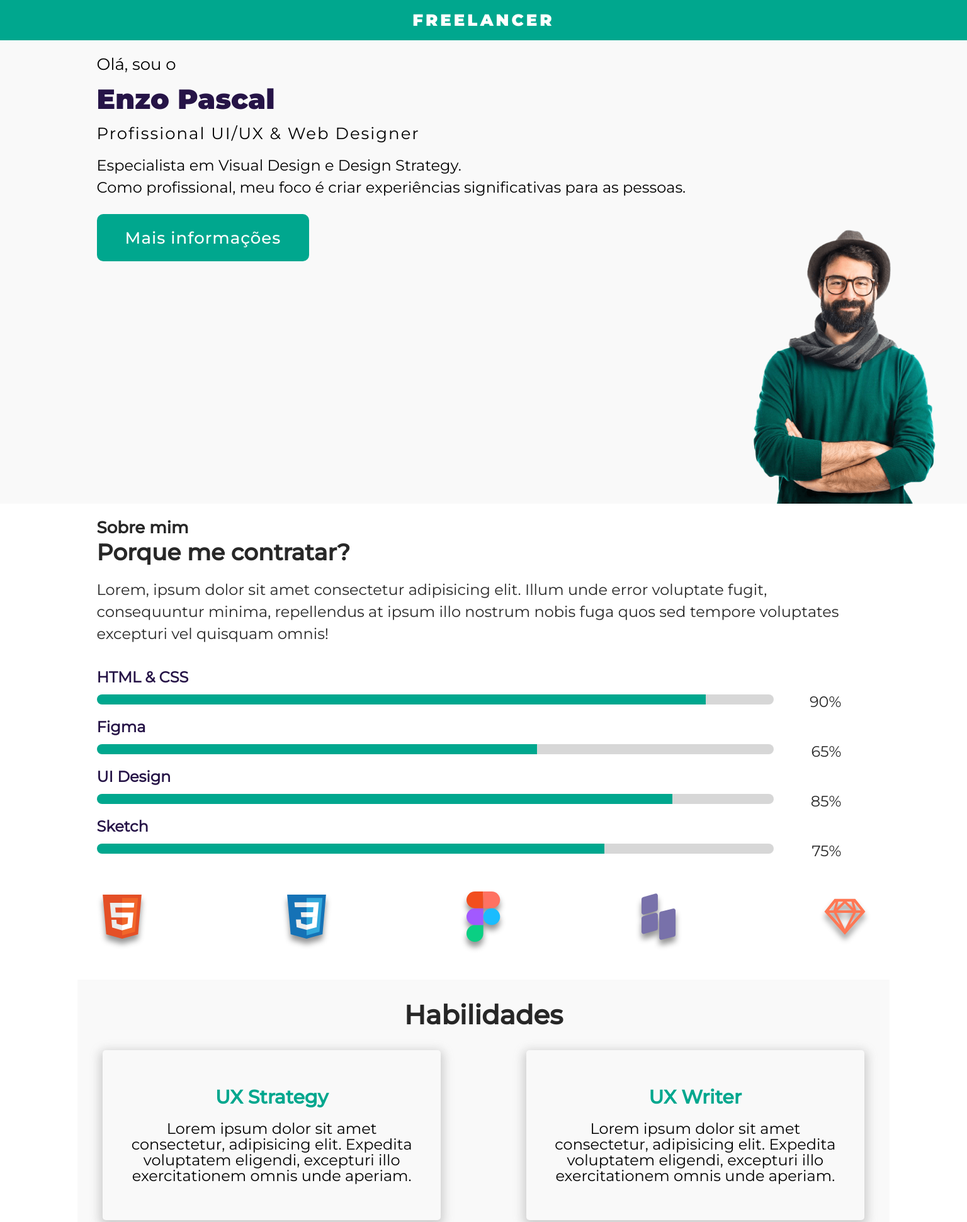
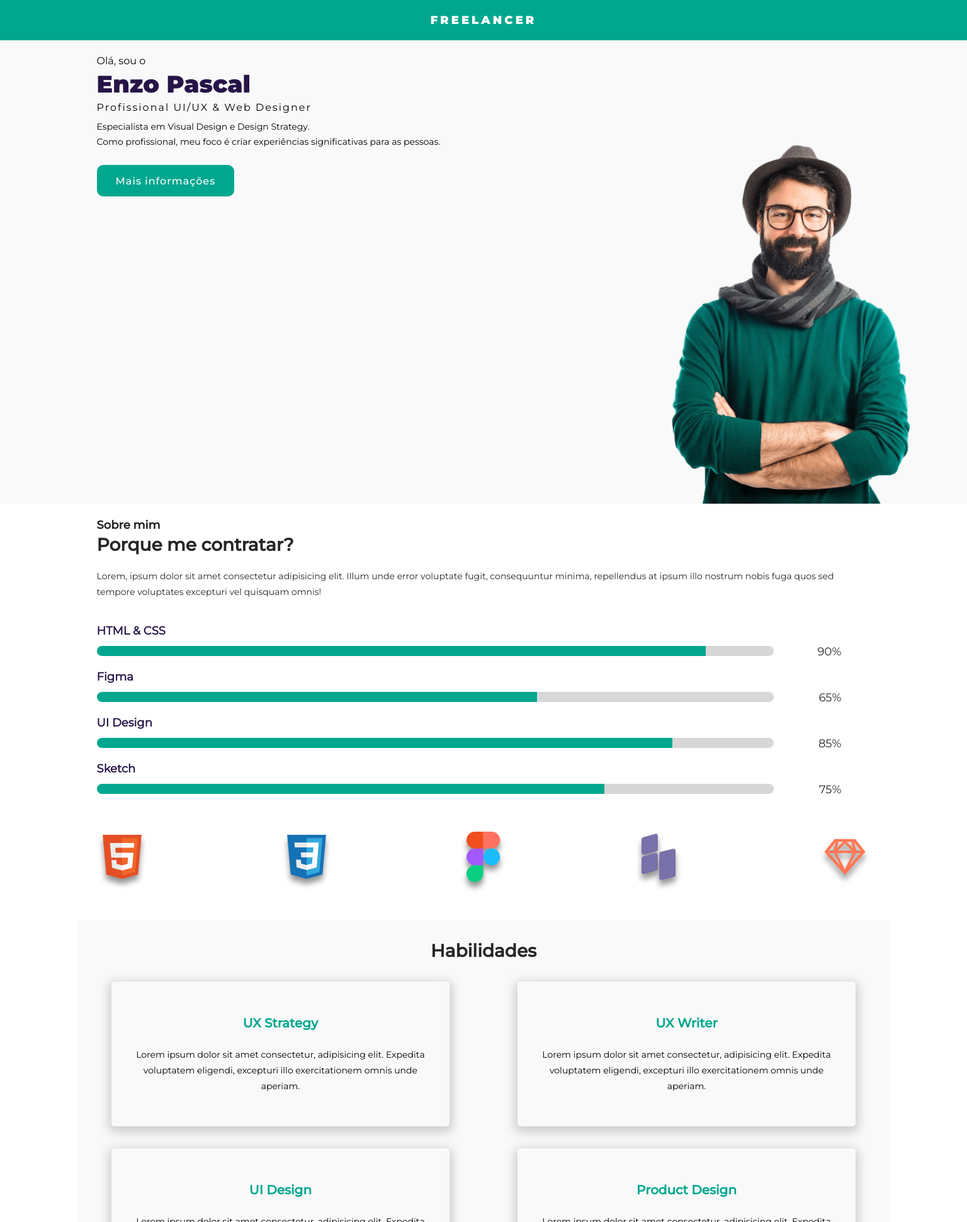
Before and after one commit to BielTsei/pagina_pessoal_enzo_pascal_responsivo, a plain HTML site: page index.html in a window 1536 px wide. Shown: the top 1941 px of the page at 63% size. Drawn offline with Linux system fonts and the light colour scheme.

Commit message:
Layout 'pronto'

```diff
--- a/style2.css
+++ b/style2.css
@@ -25,7 +25,7 @@ a.hover {
 }
 
 .logo {
-  font-size: 40px;
+  font-size: 18px;
   text-transform: uppercase;
   letter-spacing: 4px;
   font-family: "Montserrat-Black";
@@ -364,19 +364,16 @@ nav {
   }
 
   .title_contato {
-    margin-bottom: 25px;
     font-size: 38px;
   }
 
   #contato {
-    margin: 15px 0px 25px 0px;
     font-size: 28px;
   }
 
   .atribuição {
     font-size: 20px;
     text-align: center;
-    padding-bottom: 40px;
   }
 }
 
@@ -701,19 +698,16 @@ nav {
   }
 
   .title_contato {
-    margin-bottom: 25px;
     font-size: 38px;
   }
 
   #contato {
-    margin: 15px 0px 25px 0px;
     font-size: 28px;
   }
 
   .atribuição {
     font-size: 20px;
     text-align: center;
-    padding-bottom: 40px;
   }
 }
 
@@ -1038,19 +1032,16 @@ nav {
   }
 
   .title_contato {
-    margin-bottom: 25px;
     font-size: 38px;
   }
 
   #contato {
-    margin: 15px 0px 25px 0px;
     font-size: 28px;
   }
 
   .atribuição {
     font-size: 20px;
     text-align: center;
-    padding-bottom: 40px;
   }
 }
 
@@ -1420,13 +1411,6 @@ nav {
 }
 
 @media (min-width: 1024px) {
-  .logo {
-    font-size: 26px;
-    text-transform: uppercase;
-    letter-spacing: 4px;
-    font-family: "Montserrat-Black";
-  }
-
   .fundo {
     margin: 0;
     height: 92vh;
@@ -1441,7 +1425,7 @@ nav {
   }
 
   .ola {
-    font-size: 20px;
+    font-size: 16px;
     font-family: "Montserrat-Regular";
     box-sizing: border-box;
     padding-top: 25px;
@@ -1450,28 +1434,28 @@ nav {
   .nome {
     font-size: 38px;
     font-family: "Montserrat-Black";
-    margin-top: 20px;
+    margin-top: 10px;
   }
 
   .qualificacoes {
-    font-size: 18px;
-    font-family: "Montserrat-Regular";
-    margin-top: 20px;
+    font-size: 16px;
+    font-family: "Montserrat-Regular";
+    margin-top: 10px;
     letter-spacing: 2px;
   }
 
   .paragrafo {
-    font-size: 16px;
+    font-size: 14px;
     line-height: 24px;
     font-family: "Montserrat-Regular";
-    margin-top: 20px;
+    margin-top: 10px;
   }
 
   .foto {
     display: flex;
-    width: 290px;
+    width: 380px;
     position: absolute;
-    right: 50px;
+    right: 90px;
     bottom: 0;
   }
 
@@ -1509,6 +1493,11 @@ nav {
   #sobre_mim {
     margin-bottom: 1vh;
     margin-top: 25px;
+    font-size: 18px;
+  }
+
+  .title_sobre_mim h2 {
+    font-size: 28px;
   }
 
   .paragrafo_sobre_mim {
@@ -1517,8 +1506,8 @@ nav {
     width: auto;
     height: auto;
     color: #272727;
-    font-size: 18px;
-    line-height: 33px;
+    font-size: 14px;
+    line-height: 25px;
     margin-top: 3vh;
     margin-bottom: 5vh;
   }
@@ -1531,7 +1520,7 @@ nav {
     font-family: "Montserrat-Regular";
     font-weight: 900;
     display: inline-block;
-    font-size: 1.2em;
+    font-size: 18px;
     color: #261447;
     margin-bottom: 15px;
   }
@@ -1541,7 +1530,7 @@ nav {
     font-family: "Montserrat-Regular";
     width: 77vw;
     text-align: right;
-    font-size: 1.2em;
+    font-size: 18px;
     color: #272727;
   }
 
@@ -1586,7 +1575,7 @@ nav {
 
   .title_habilidades {
     font-family: "Montserrat-Medium";
-    font-size: 2.5em;
+    font-size: 28px;
     text-align: center;
     color: #272727;
   }
@@ -1611,7 +1600,7 @@ nav {
     font-size: 25px;
     color: rgb(0, 167, 142);
     width: 35vw;
-    height: 245px;
+    height: 230px;
     background-color: rgb(249, 249, 249);
     border-radius: 5px;
     box-shadow: rgb(196 196 196 / 80%) 0px 5px 15px 5px;
@@ -1634,7 +1623,7 @@ nav {
     font-size: 25px;
     color: rgb(0, 167, 142);
     width: 35vw;
-    height: 245px;
+    height: 230px;
     background-color: rgb(249, 249, 249);
     border-radius: 5px;
     box-shadow: rgb(196 196 196 / 80%) 0px 5px 15px 5px;
@@ -1651,9 +1640,14 @@ nav {
     background-color: #00a78e;
   }
 
+  .check_sem_margin:hover {
+    color: white;
+    background-color: #00a78e;
+  }
+
   .check_sem_margin p {
     font-family: "Montserrat-Regular";
-    font-size: 16px;
+    font-size: 14px;
     color: black;
     text-align: center;
     padding-bottom: 15px;
@@ -1663,7 +1657,7 @@ nav {
 
   .check p {
     font-family: "Montserrat-Regular";
-    font-size: 16px;
+    font-size: 14px;
     color: black;
     text-align: center;
     padding-bottom: 15px;
@@ -1675,7 +1669,7 @@ nav {
     display: inline-block;
     padding-bottom: 20px;
     box-sizing: border-box;
-    font-size: 24px;
+    font-size: 20px;
   }
 
   .title_projetos {
@@ -1683,7 +1677,7 @@ nav {
     padding-top: 30px;
     padding-bottom: 30px;
     text-align: center;
-    font-size: 2.5em;
+    font-size: 28px;
   }
 
   .box {
@@ -1695,7 +1689,7 @@ nav {
   .box_projetos {
     display: inline-flex;
     width: 50vw;
-    height: 476px;
+    height: 350px;
     box-sizing: border-box;
     padding: 30px;
     border-radius: 10px;
@@ -1714,7 +1708,7 @@ nav {
     padding-top: 25px;
     font-family: "Montserrat-Medium";
     text-align: center;
-    font-size: 24px;
+    font-size: 20px;
   }
 
   .text_projetos1 {
@@ -1723,7 +1717,7 @@ nav {
     box-sizing: border-box;
     padding-top: 10px;
     padding-bottom: 10px;
-    font-size: 16px;
+    font-size: 14px;
     line-height: 25px;
   }
 
@@ -1733,7 +1727,7 @@ nav {
     box-sizing: border-box;
     padding-top: 15px;
     padding-bottom: 15px;
-    font-size: 16px;
+    font-size: 14px;
     line-height: 25px;
   }
 
@@ -1763,32 +1757,29 @@ nav {
     height: 210px;
     box-sizing: border-box;
     padding: 25px;
+    display: flex;
+    justify-content: space-evenly;
+    align-items: center;
+    align-content: center;
+    flex-wrap: nowrap;
+    flex-direction: column;
   }
 
   .title_contato {
-    margin-bottom: 25px;
-    font-size: 2em;
+    font-size: 16px;
   }
 
   #contato {
-    margin: 15px 0px 25px 0px;
-    font-size: 20px;
+    font-size: 14px;
   }
 
   .atribuição {
-    font-size: 18px;
+    font-size: 10px;
     text-align: center;
   }
 }
 
 @media (min-width: 1440px) {
-  .logo {
-    font-size: 26px;
-    text-transform: uppercase;
-    letter-spacing: 4px;
-    font-family: "Montserrat-Black";
-  }
-
   .fundo {
     margin: 0;
     height: 92vh;
@@ -1803,37 +1794,37 @@ nav {
   }
 
   .ola {
-    font-size: 26px;
+    font-size: 16px;
     font-family: "Montserrat-Regular";
     box-sizing: border-box;
     padding-top: 25px;
   }
 
   .nome {
-    font-size: 44px;
+    font-size: 38px;
     font-family: "Montserrat-Black";
-    margin-top: 20px;
+    margin-top: 10px;
   }
 
   .qualificacoes {
-    font-size: 26px;
-    font-family: "Montserrat-Regular";
-    margin-top: 20px;
+    font-size: 16px;
+    font-family: "Montserrat-Regular";
+    margin-top: 10px;
     letter-spacing: 2px;
   }
 
   .paragrafo {
-    font-size: 24px;
-    line-height: 35px;
-    font-family: "Montserrat-Regular";
-    margin-top: 20px;
+    font-size: 14px;
+    line-height: 24px;
+    font-family: "Montserrat-Regular";
+    margin-top: 10px;
   }
 
   .foto {
     display: flex;
-    width: 290px;
+    width: 380px;
     position: absolute;
-    right: 50px;
+    right: 90px;
     bottom: 0;
   }
 
@@ -1842,11 +1833,11 @@ nav {
     background-color: #00a78e;
     border: 0px;
     border-radius: 10px;
-    height: 75px;
-    padding-left: 45px;
-    padding-right: 45px;
+    height: 50px;
+    padding-left: 30px;
+    padding-right: 30px;
     color: white;
-    font-size: 26px;
+    font-size: 16px;
     letter-spacing: 1px;
     font-weight: 200;
     margin-top: 25px;
@@ -1871,11 +1862,11 @@ nav {
   #sobre_mim {
     margin-bottom: 1vh;
     margin-top: 25px;
-    font-size: 26px;
+    font-size: 18px;
   }
 
   .title_sobre_mim h2 {
-    font-size: 36px;
+    font-size: 28px;
   }
 
   .paragrafo_sobre_mim {
@@ -1884,8 +1875,8 @@ nav {
     width: auto;
     height: auto;
     color: #272727;
-    font-size: 24px;
-    line-height: 35px;
+    font-size: 14px;
+    line-height: 25px;
     margin-top: 3vh;
     margin-bottom: 5vh;
   }
@@ -1898,7 +1889,7 @@ nav {
     font-family: "Montserrat-Regular";
     font-weight: 900;
     display: inline-block;
-    font-size: 24px;
+    font-size: 18px;
     color: #261447;
     margin-bottom: 15px;
   }
@@ -1908,7 +1899,7 @@ nav {
     font-family: "Montserrat-Regular";
     width: 77vw;
     text-align: right;
-    font-size: 24px;
+    font-size: 18px;
     color: #272727;
   }
 
@@ -1953,7 +1944,7 @@ nav {
 
   .title_habilidades {
     font-family: "Montserrat-Medium";
-    font-size: 42px;
+    font-size: 28px;
     text-align: center;
     color: #272727;
   }
@@ -1970,7 +1961,7 @@ nav {
 
   .check {
     font-family: "Montserrat-Medium";
-    display: inline-flex;
+    display: flex;
     flex-direction: column;
     align-items: center;
     justify-content: center;
@@ -1978,12 +1969,12 @@ nav {
     font-size: 25px;
     color: rgb(0, 167, 142);
     width: 35vw;
-    height: 270px;
+    height: 230px;
     background-color: rgb(249, 249, 249);
     border-radius: 5px;
     box-shadow: rgb(196 196 196 / 80%) 0px 5px 15px 5px;
     margin-top: 35px;
-    margin-right: 55px;
+    /*margin-right: 55px;*/
     text-align: center;
     box-sizing: border-box;
     line-height: 25px;
@@ -1993,7 +1984,7 @@ nav {
 
   .check_sem_margin {
     font-family: "Montserrat-Medium";
-    display: inline-flex;
+    display: flex;
     flex-direction: column;
     align-items: center;
     justify-content: center;
@@ -2001,7 +1992,7 @@ nav {
     font-size: 25px;
     color: rgb(0, 167, 142);
     width: 35vw;
-    height: 270px;
+    height: 230px;
     background-color: rgb(249, 249, 249);
     border-radius: 5px;
     box-shadow: rgb(196 196 196 / 80%) 0px 5px 15px 5px;
@@ -2018,9 +2009,14 @@ nav {
     background-color: #00a78e;
   }
 
+  .check_sem_margin:hover {
+    color: white;
+    background-color: #00a78e;
+  }
+
   .check_sem_margin p {
     font-family: "Montserrat-Regular";
-    font-size: 24px;
+    font-size: 14px;
     color: black;
     text-align: center;
     padding-bottom: 15px;
@@ -2030,7 +2026,7 @@ nav {
 
   .check p {
     font-family: "Montserrat-Regular";
-    font-size: 24px;
+    font-size: 14px;
     color: black;
     text-align: center;
     padding-bottom: 15px;
@@ -2042,7 +2038,7 @@ nav {
     display: inline-block;
     padding-bottom: 20px;
     box-sizing: border-box;
-    font-size: 30px;
+    font-size: 20px;
   }
 
   .title_projetos {
@@ -2050,7 +2046,7 @@ nav {
     padding-top: 30px;
     padding-bottom: 30px;
     text-align: center;
-    font-size: 42px;
+    font-size: 28px;
   }
 
   .box {
@@ -2062,7 +2058,7 @@ nav {
   .box_projetos {
     display: inline-flex;
     width: 50vw;
-    height: 476px;
+    height: 350px;
     box-sizing: border-box;
     padding: 30px;
     border-radius: 10px;
@@ -2081,7 +2077,7 @@ nav {
     padding-top: 25px;
     font-family: "Montserrat-Medium";
     text-align: center;
-    font-size: 30px;
+    font-size: 20px;
   }
 
   .text_projetos1 {
@@ -2090,8 +2086,8 @@ nav {
     box-sizing: border-box;
     padding-top: 10px;
     padding-bottom: 10px;
-    font-size: 24px;
-    line-height: 30px;
+    font-size: 14px;
+    line-height: 25px;
   }
 
   .text_projetos {
@@ -2100,8 +2096,8 @@ nav {
     box-sizing: border-box;
     padding-top: 15px;
     padding-bottom: 15px;
-    font-size: 24px;
-    line-height: 30px;
+    font-size: 14px;
+    line-height: 25px;
   }
 
   .imgs1 {
@@ -2130,20 +2126,24 @@ nav {
     height: 210px;
     box-sizing: border-box;
     padding: 25px;
+    display: flex;
+    justify-content: space-evenly;
+    align-items: center;
+    align-content: center;
+    flex-wrap: nowrap;
+    flex-direction: column;
   }
 
   .title_contato {
-    margin-bottom: 25px;
-    font-size: 34px;
+    font-size: 16px;
   }
 
   #contato {
-    margin: 0px 0px 15px 0px;
-    font-size: 26px;
+    font-size: 14px;
   }
 
   .atribuição {
-    font-size: 18px;
+    font-size: 10px;
     text-align: center;
   }
 }
@@ -2384,6 +2384,11 @@ nav {
     background-color: #00a78e;
   }
 
+  .check_sem_margin:hover {
+    color: white;
+    background-color: #00a78e;
+  }
+
   .check_sem_margin p {
     font-family: "Montserrat-Regular";
     font-size: 38px;
```
